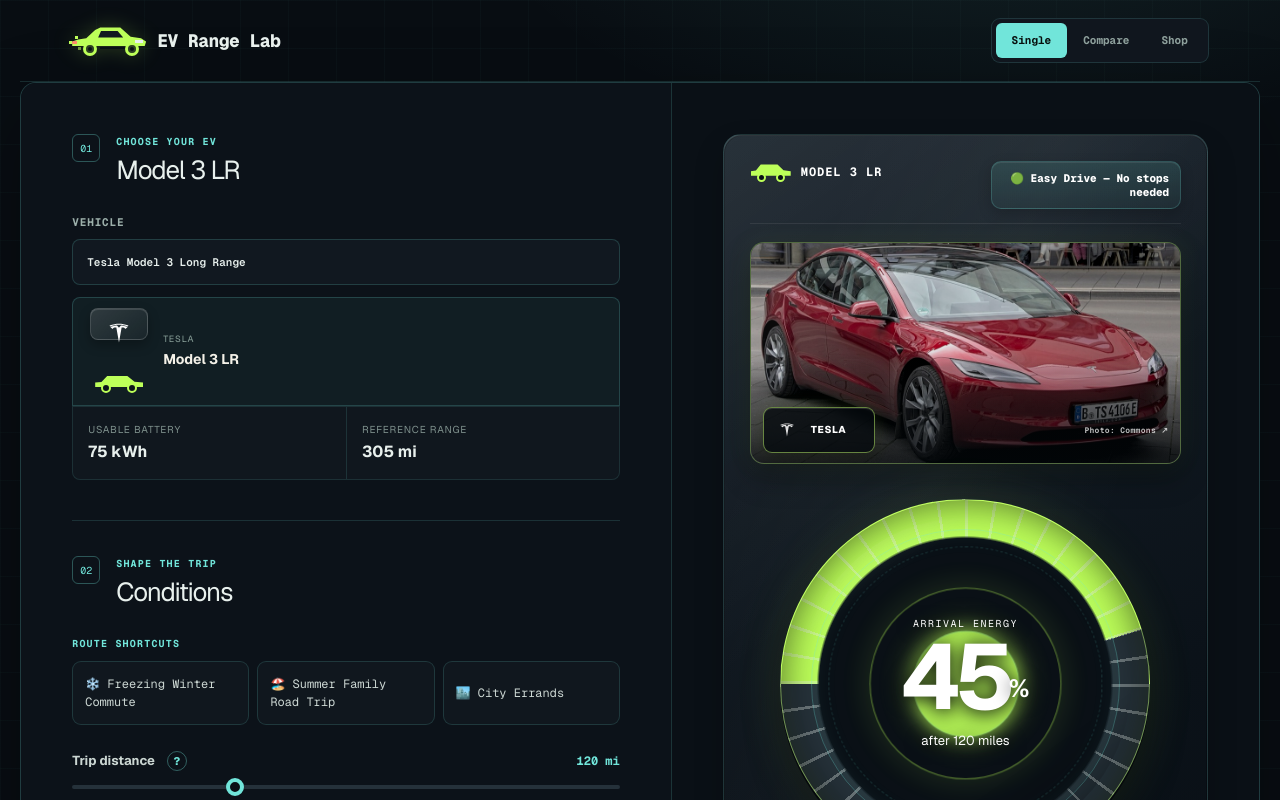
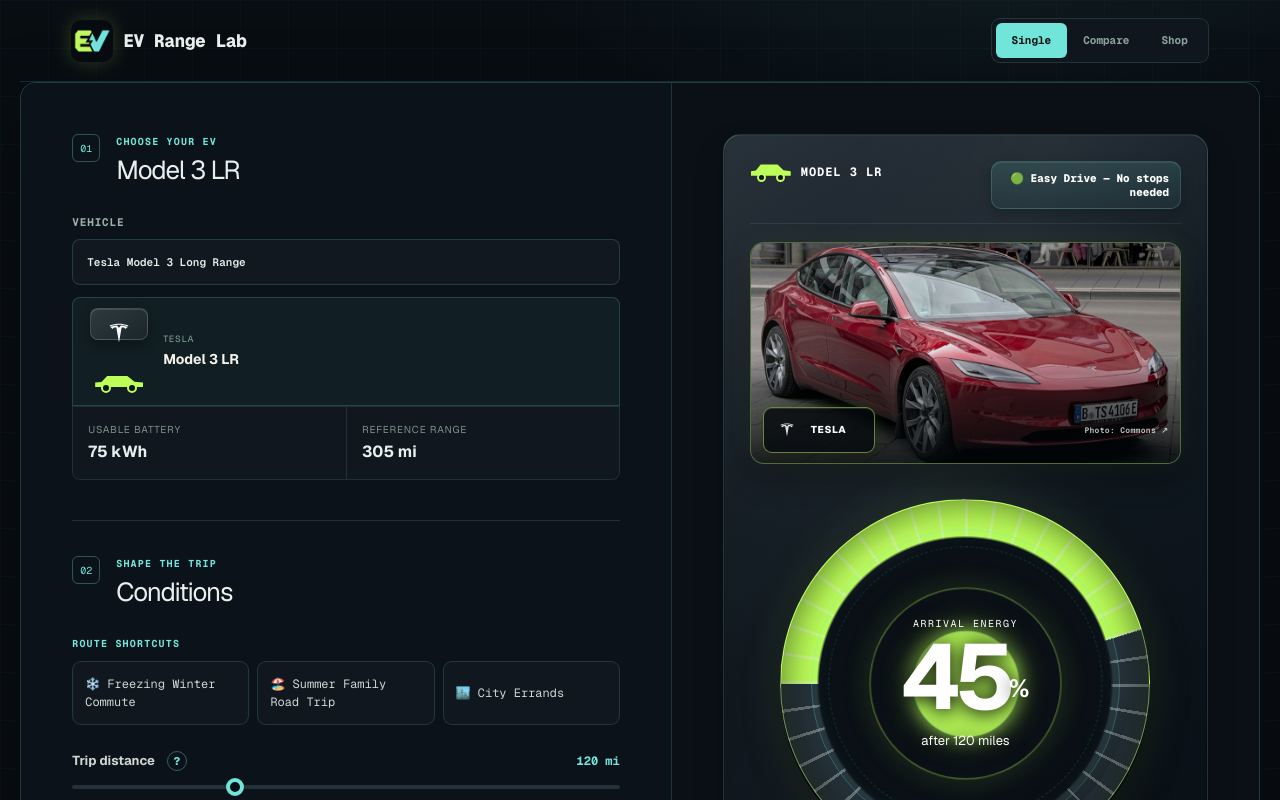
Before and after one commit to drap7-coder/ev-range-lab, a Next.js app: page / in a window 1280 px wide. Shown: the top 800 px of the page. Built offline with nearby package versions, Linux system fonts and the light colour scheme.

Commit message:
Match header logo to new EV mark

```diff
--- a/app/globals.css
+++ b/app/globals.css
@@ -51,79 +51,13 @@
   white-space: nowrap;
 }
 .brand-mark {
-  position: relative;
-  width: 76px;
-  height: 34px;
+  width: 42px;
+  height: 42px;
   flex: 0 0 auto;
   display: grid;
   place-items: center;
-  overflow: visible;
-  border: 0;
-  background: transparent;
-  image-rendering: pixelated;
 }
-.brand-mark::before {
-  content: "";
-  position: absolute;
-  left: -2px;
-  bottom: 14px;
-  width: 3px;
-  height: 3px;
-  background: var(--lime);
-  box-shadow: 6px -5px 0 var(--lime), 9px 6px 0 rgba(189, 255, 89, 0.55);
-}
-.brand-car {
-  position: absolute;
-  left: 1px;
-  bottom: 7px;
-  display: block;
-  width: 74px;
-  height: 25px;
-  background: var(--lime);
-  clip-path: polygon(0 64%, 8% 56%, 19% 51%, 31% 18%, 38% 8%, 65% 8%, 79% 45%, 93% 51%, 100% 64%, 98% 82%, 0 82%);
-}
-.brand-car::before {
-  content: "";
-  position: absolute;
-  left: 26px;
-  top: 5px;
-  width: 25px;
-  height: 7px;
-  background: var(--ink);
-  clip-path: polygon(12% 0, 76% 0, 100% 100%, 0 100%);
-}
-.brand-car::after {
-  content: "";
-  position: absolute;
-  right: 3px;
-  top: 14px;
-  width: 8px;
-  height: 3px;
-  background: var(--paper);
-  box-shadow: -66px 1px 0 #ff8b6a;
-}
-.brand-wheel {
-  position: absolute;
-  z-index: 2;
-  bottom: 2px;
-  width: 14px;
-  height: 14px;
-  border: 3px solid var(--lime);
-  border-radius: 50%;
-  background: #0a1016;
-  box-shadow: inset 0 0 0 2px rgba(189, 255, 89, 0.2);
-}
-.brand-wheel.rear { left: 12px; }
-.brand-wheel.front { right: 8px; }
-.brand-mark::after {
-  content: "";
-  position: absolute;
-  left: 29px;
-  right: 20px;
-  bottom: 9px;
-  height: 2px;
-  background: #0a1016;
-}
+.brand-mark img { display: block; width: 100%; height: 100%; border-radius: 10px; }
 .header-controls {
   display: flex;
   align-items: center;
@@ -1054,8 +988,6 @@
 }
 .brand { color: #e8f0ed; font-family: var(--font-mono); }
 .brand-mark { filter: drop-shadow(0 0 10px rgba(189, 255, 89, 0.2)); }
-.brand-car::before { background: #101820; }
-.brand-car::after { background: #e8f0ed; }
 .mode-toggle {
   background: #10161e;
   border: 1px solid rgba(113, 229, 218, 0.15);
--- a/app/page.tsx
+++ b/app/page.tsx
@@ -480,9 +480,7 @@
       <header className="site-header">
         <a className="brand" href="#top" aria-label="EV Range Lab home">
           <span className="brand-mark" aria-hidden="true">
-            <span className="brand-car" />
-            <span className="brand-wheel rear" />
-            <span className="brand-wheel front" />
+            <Image src="/icons/pwa-192-v4.png" alt="" width={42} height={42} priority />
           </span>
           <span className="brand-name">EV Range Lab</span>
         </a>
```
